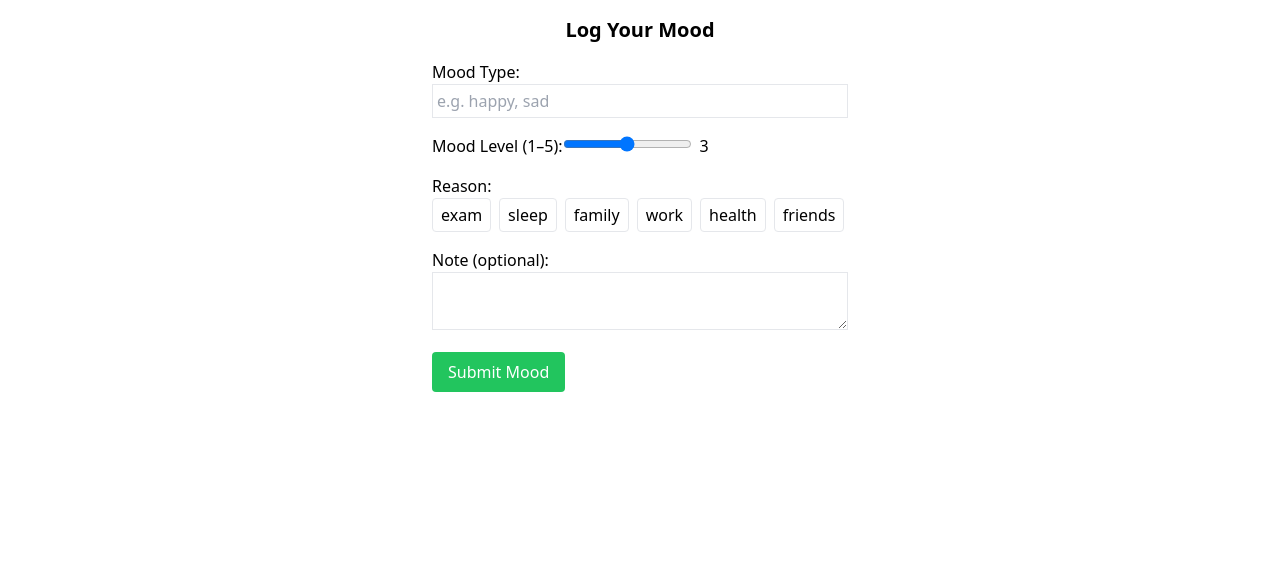
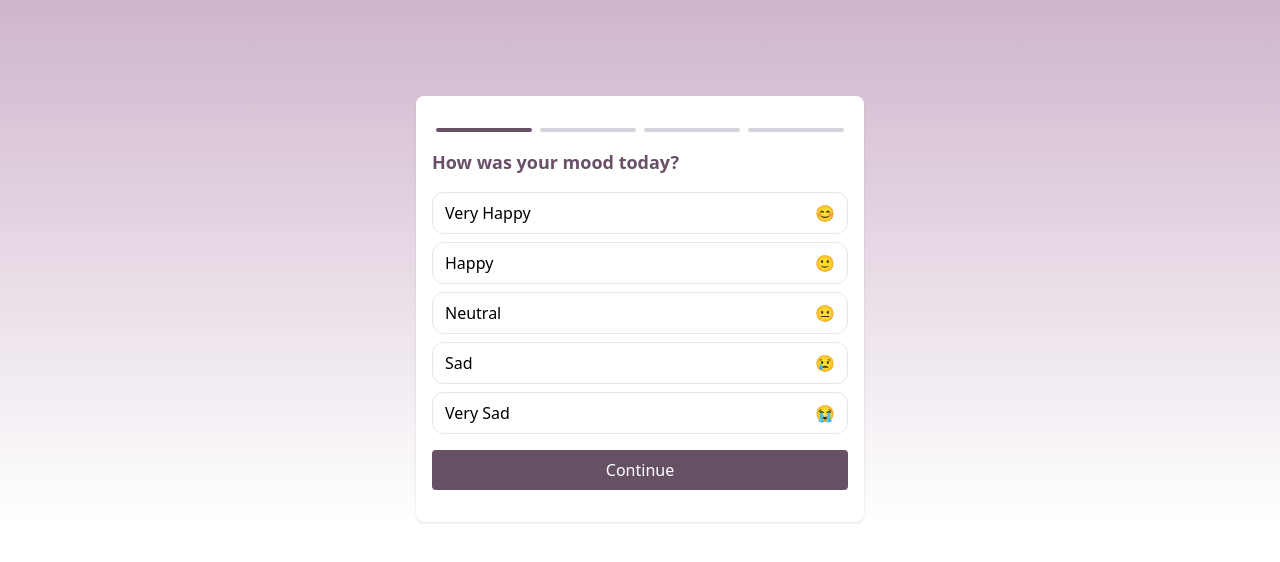
Before and after one commit to SHRUTIAGARWAL21/zenCycle, a Next.js app: page /logMood in a window 1280 px wide. Shown: the top 562 px of the page. Built offline with nearby package versions, Linux system fonts and the light colour scheme.

Commit message:
mood logging

```diff
--- a/src/app/components/navbar/page.tsx
+++ b/src/app/components/navbar/page.tsx
@@ -1,11 +1,26 @@
 "use client";
+
 export default function Navbar() {
   return (
-    <nav>
-      <a href="">Home</a>
-      <a href="">Moods</a>
-      <a href="">Stats</a>
-      <a href="">Profile</a>
+    <nav className="bg-pastel-peach text-gray-800 px-6 py-4 shadow-md flex gap-6 items-center">
+      <a
+        href="#"
+        className="text-md font-semibold hover:text-pastel-purple transition duration-200"
+      >
+        Home
+      </a>
+      <a
+        href="#"
+        className="text-md font-semibold hover:text-pastel-purple transition duration-200"
+      >
+        Moods
+      </a>
+      <a
+        href="#"
+        className="text-md font-semibold hover:text-pastel-purple transition duration-200"
+      >
+        Profile
+      </a>
     </nav>
   );
 }
--- a/src/app/logMood/page.tsx
+++ b/src/app/logMood/page.tsx
@@ -1,13 +1,38 @@
 "use client";
+
 import { useState } from "react";
+import { useRouter } from "next/navigation";
+
+const moods = [
+  { label: "Very Happy", emoji: "😊" },
+  { label: "Happy", emoji: "🙂" },
+  { label: "Neutral", emoji: "😐" },
+  { label: "Sad", emoji: "😢" },
+  { label: "Very Sad", emoji: "😭" },
+];
+
+const reasons = [
+  "home",
+  "work",
+  "health",
+  "sleep",
+  "friends",
+  "success",
+  "game",
+  "gym",
+  "relationship",
+  "studies",
+  "weather",
+  "other",
+];
 
 export default function MoodLogger() {
+  const [step, setStep] = useState(1);
   const [moodType, setMoodType] = useState("");
   const [moodLevel, setMoodLevel] = useState(3);
   const [reason, setReason] = useState<string[]>([]);
   const [note, setNote] = useState("");
-
-  const reasons = ["exam", "sleep", "family", "work", "health", "friends"];
+  const router = useRouter();
 
   const toggleReason = (item: string) => {
     if (reason.includes(item)) {
@@ -25,70 +50,154 @@ export default function MoodLogger() {
     });
 
     const data = await res.json();
-    console.log("Result:", data);
     alert(data.message || data.error);
+    router.push("/moods");
   };
 
   return (
-    <div className="p-4 space-y-4 max-w-md mx-auto">
-      <h2 className="text-xl font-bold text-center">Log Your Mood</h2>
-
-      <div>
-        <label>Mood Type:</label>
-        <input
-          type="text"
-          className="border p-1 w-full"
-          value={moodType}
-          onChange={(e) => setMoodType(e.target.value)}
-          placeholder="e.g. happy, sad"
+    <main className="pt-24 bg-gradient-to-b from-[#cfb5cc] to-white">
+      <div className="max-w-md mx-auto p-4 py-8 bg-white shadow rounded-lg">
+        <div className="flex justify-between mb-4">
+          {[1, 2, 3, 4].map((s) => (
+            <div
+              key={s}
+              className={`h-1 w-full mx-1 rounded-full ${
+                s <= step ? "bg-[#665164]" : "bg-gray-300"
+              }`}
             />
+          ))}
         </div>
 
+        {step === 1 && (
           <div>
-        <label>Mood Level (1–5):</label>
+            <h2 className="text-lg font-bold text-[#694f67]  mb-4">
+              How was your mood today?
+            </h2>
+            <div className="space-y-2">
+              {moods.map((m) => (
+                <label
+                  key={m.label}
+                  className={`flex items-center justify-between border rounded-xl px-3 py-2 cursor-pointer ${
+                    moodType === m.label ? "bg-[#fff2fe] border-[#83667f]" : ""
+                  }`}
+                >
+                  <input
+                    type="radio"
+                    name="mood"
+                    value={m.label}
+                    className="hidden"
+                    onChange={() => setMoodType(m.label)}
+                  />
+                  <span>{m.label}</span>
+                  <span>{m.emoji}</span>
+                </label>
+              ))}
+            </div>
+            <button
+              className="mt-4 w-full bg-[#665164] text-white px-4 py-2 rounded"
+              onClick={() => setStep(2)}
+              disabled={!moodType}
+            >
+              Continue
+            </button>
+          </div>
+        )}
+
+        {step === 2 && (
+          <div className="text-center">
+            <h2 className="text-lg font-bold mb-4">Select Mood Intensity</h2>
             <input
               type="range"
               min="1"
               max="5"
               value={moodLevel}
               onChange={(e) => setMoodLevel(Number(e.target.value))}
+              className="w-full"
             />
-        <span className="ml-2">{moodLevel}</span>
+            <div className="mt-2 text-xl font-semibold">
+              Intensity: {moodLevel}
             </div>
 
+            <div className="mt-4 flex justify-between gap-4">
+              <button
+                className="w-1/2 bg-gray-200 text-[#665164] px-4 py-2 rounded"
+                onClick={() => setStep(step - 1)}
+              >
+                Back
+              </button>
+              <button
+                className="w-1/2 bg-[#665164] text-white px-4 py-2 rounded"
+                onClick={() => setStep(step + 1)}
+              >
+                Continue
+              </button>
+            </div>
+          </div>
+        )}
+
+        {step === 3 && (
           <div>
-        <label>Reason:</label>
+            <h2 className="text-lg text-[#665164] font-bold mb-4">
+              What influenced your mood?
+            </h2>
             <div className="flex flex-wrap gap-2">
               {reasons.map((r) => (
                 <button
                   key={r}
-              className={`px-2 py-1 border rounded ${
-                reason.includes(r) ? "bg-blue-300" : ""
+                  className={`px-3 py-1 border rounded-full text-sm ${
+                    reason.includes(r) ? "bg-[#f7e1f5]" : "bg-gray-100"
                   }`}
-              type="button"
                   onClick={() => toggleReason(r)}
                 >
                   {r}
                 </button>
               ))}
             </div>
+            <div className="mt-4 flex justify-between gap-4">
+              <button
+                className="w-1/2 bg-gray-200 text-[#665164] px-4 py-2 rounded"
+                onClick={() => setStep(step - 1)}
+              >
+                Back
+              </button>
+              <button
+                className="w-1/2 bg-[#665164] text-white px-4 py-2 rounded"
+                onClick={() => setStep(step + 1)}
+              >
+                Continue
+              </button>
             </div>
+          </div>
+        )}
 
+        {step === 4 && (
           <div>
-        <label>Note (optional):</label>
+            <h2 className="text-lg text-[#665164] font-serif mb-4">
+              Want to add a note?
+            </h2>
             <textarea
               value={note}
               onChange={(e) => setNote(e.target.value)}
-          className="border w-full p-1"
+              className="border w-full p-2 rounded min-h-[100px]"
+              placeholder="Optional: describe your mood or reason"
             />
-      </div>
-
+            <div className="mt-4 flex justify-between gap-4">
               <button
-        className="bg-green-500 text-white px-4 py-2 rounded"
+                className="w-1/2 bg-gray-200 text-[#665164] px-4 py-2 rounded"
+                onClick={() => setStep(step - 1)}
+              >
+                Back
+              </button>
+              <button
+                className="w-1/2 bg-[#665164] text-white px-4 py-2 rounded"
                 onClick={submitMood}
               >
                 Submit Mood
               </button>
             </div>
+          </div>
+        )}
+      </div>
+    </main>
   );
 }
--- a/src/app/moods/page.tsx
+++ b/src/app/moods/page.tsx
@@ -1,6 +1,7 @@
 "use client";
 import { useState, useEffect } from "react";
 import { MoodClock } from "../components/moodClock/page";
+import Link from "next/link";
 
 const moodColors: Record<string, string> = {
   happy: "#FFD700",
@@ -160,6 +161,8 @@ export default function MoodPage() {
         if (moods.length === 0) setFirstEntry(true);
         setRawMoodData(moods);
 
+        console.log(moods);
+
         const moodTotals: Record<string, number> = {};
         const moodIntensities: Record<string, number[]> = {};
         const moodReasons: Record<string, string[]> = {};
@@ -240,7 +243,7 @@ export default function MoodPage() {
           <div className="flex-1">
             <h2 className="text-sm text-gray-500 mb-1">I'm feeling</h2>
             <h1 className="text-3xl font-bold text-[#4a3d7c]">
-              {moodMessageMap[dominantMood || "neutral"]}
+              {moodMessageMap[dominantMood] || "neutral"}
             </h1>
             <p className="text-sm italic mt-2 text-gray-500 max-w-[90%] leading-snug">
               "When your heart is full, share your light with the world."
@@ -266,9 +269,12 @@ export default function MoodPage() {
             ) : (
               <>
                 <h3 className="text-sm text-[#4a3d7c] mb-1">🎯 Mood Log</h3>
-                <p className="text-base font-semibold text-[#4a3d7c]">
+                <Link
+                  href="/logMood"
+                  className="text-base font-semibold text-[#4a3d7c]"
+                >
                   Enter your current mood
-                </p>
+                </Link>
               </>
             )}
           </div>
@@ -279,10 +285,15 @@ export default function MoodPage() {
                 🔥 Daily Streak
               </h3>
               <p className="text-2xl font-bold text-[#695aa4]">
-                {user?.streak ?? 0} days
+                {user?.streak ?? 0} days 🔥
               </p>
             </div>
-            <div className="text-3xl">🔥</div>
+            <Link
+              href="/profile"
+              className="w-10 h-10 rounded-full bg-[#695aa4] text-white flex items-center justify-center font-bold shadow onClick={onProfileClick}"
+            >
+              {user?.username?.charAt(0).toUpperCase()}
+            </Link>
           </div>
         </div>
       </div>
--- a/src/app/page.tsx
+++ b/src/app/page.tsx
@@ -121,7 +121,6 @@ export default function Home() {
           </div>
         </div>
       </div>
-
       <div className="relative bg-white min-h-[700px] overflow-hidden ">
         {/* Background Curve */}
         <div className="absolute inset-0">
@@ -179,7 +178,6 @@ export default function Home() {
           className="absolute top-[20vh] left-[60vw] w-[6vw] sm:w-[5vw] md:w-[4vw]"
         />
       </div>
-
       <div className="bg-gradient-to-b from-[#cfb5cc] to-white min-h-[500px] pt-24 px-4 text-center">
         {/* Heading */}
         <h2 className="text-3xl sm:text-4xl font-bold text-white mb-4">
@@ -193,7 +191,6 @@ export default function Home() {
 
         <FeatureShowcase />
       </div>
-
       <div className="bg-[#1a1a1a] text-gray-300 py-10 px-6 sm:px-12 lg:px-20 ">
         <div className="max-w-7xl mx-auto grid grid-cols-2 sm:grid-cols-3 md:grid-cols-4 gap-8 text-sm">
           <div>
--- /dev/null
+++ b/src/app/profile/page.tsx
@@ -0,0 +1,3 @@
+export default function ProfilePage() {
+  return <div>this is my Profile</div>;
+}
--- a/src/helpers/updateStreak.ts
+++ b/src/helpers/updateStreak.ts
@@ -13,7 +13,7 @@ export const updateStreak = async (userId: string) => {
   if (lastLog) lastLog.setHours(0, 0, 0, 0);
   const isNewDay = !lastLog || lastLog.getTime() !== today.getTime();
 
-  if (!isNewDay) {
+  if (isNewDay) {
     const diffInDays = lastLog
       ? (today.getTime() - lastLog.getTime()) / (1000 * 60 * 60 * 24)
       : 1;
```
Lines whose indentation alone changed are shown as unchanged.
